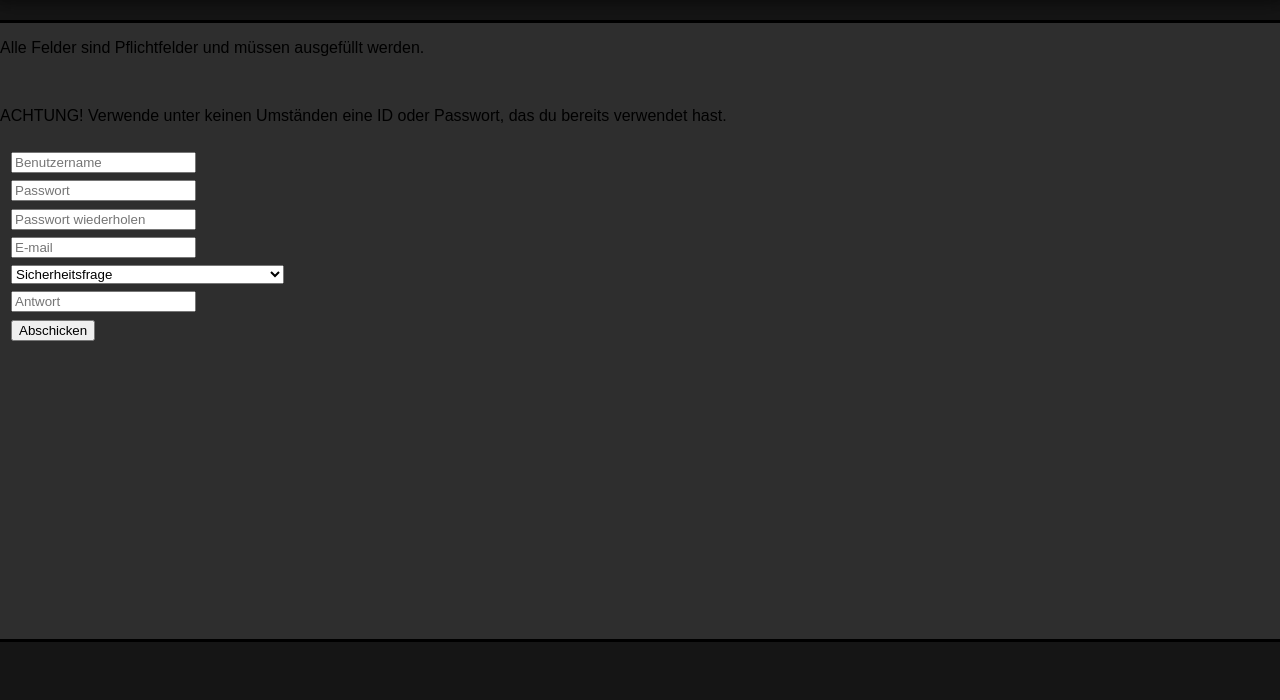
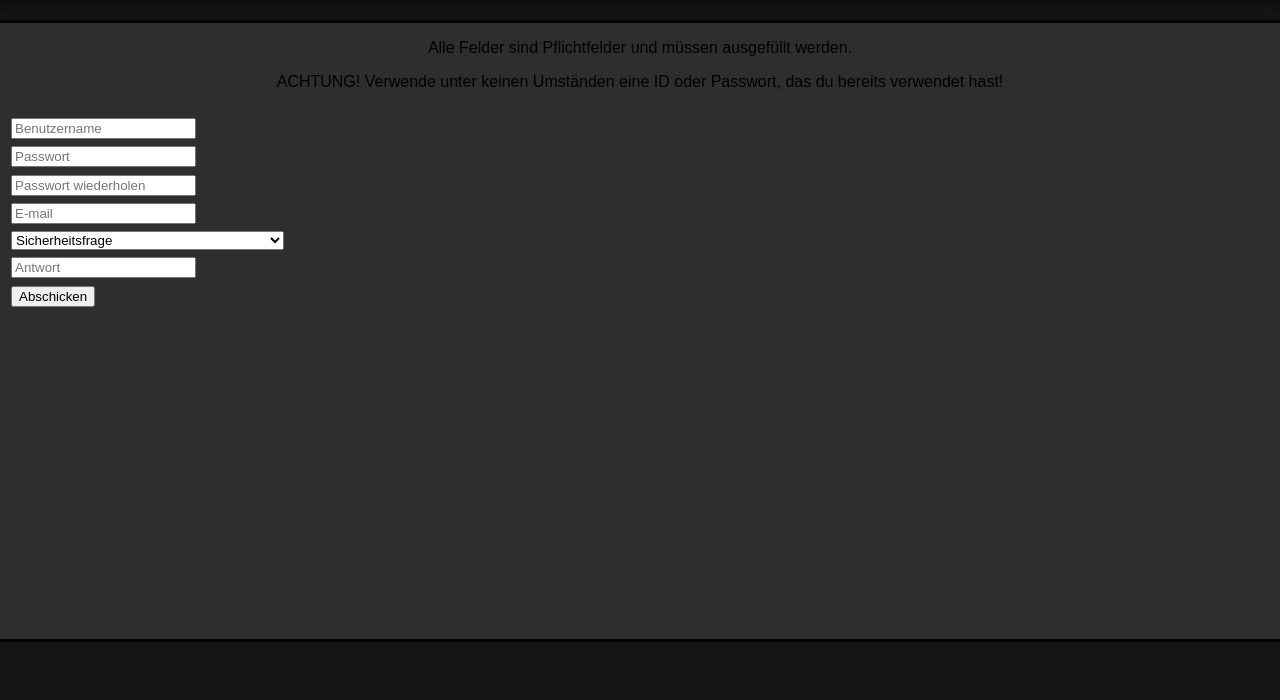
Before and after one commit to Fanfalla/Medien-Datenbanken, a plain HTML site: page Registration.html in a window 1280 px wide. Shown: the part 100-800 px from the top of the page. Drawn offline with Linux system fonts and the light colour scheme.

Commit message:
Registration hinzugefgt und css abgeändert

```diff
--- a/Registration.html
+++ b/Registration.html
@@ -29,10 +29,9 @@
 		</section>
 		<main class="mainBox">
 			<section>
-					<p>Alle Felder sind Pflichtfelder und müssen ausgefüllt werden.</p>
-					<br>
-					<p class="rot">ACHTUNG! Verwende unter keinen Umständen eine ID oder Passwort, das du bereits verwendet hast.</p>
-					<table>
+					<p class="tableTDerw">Alle Felder sind Pflichtfelder und müssen ausgefüllt werden.</p>
+					<p class="rot tableTDerw">ACHTUNG! Verwende unter keinen Umständen eine ID oder Passwort, das du bereits verwendet hast!</p>
+					<table class="tablecenter">
 						<tr>
 							<td><input type="text" placeholder="Benutzername"></td>
 						</tr>
```
